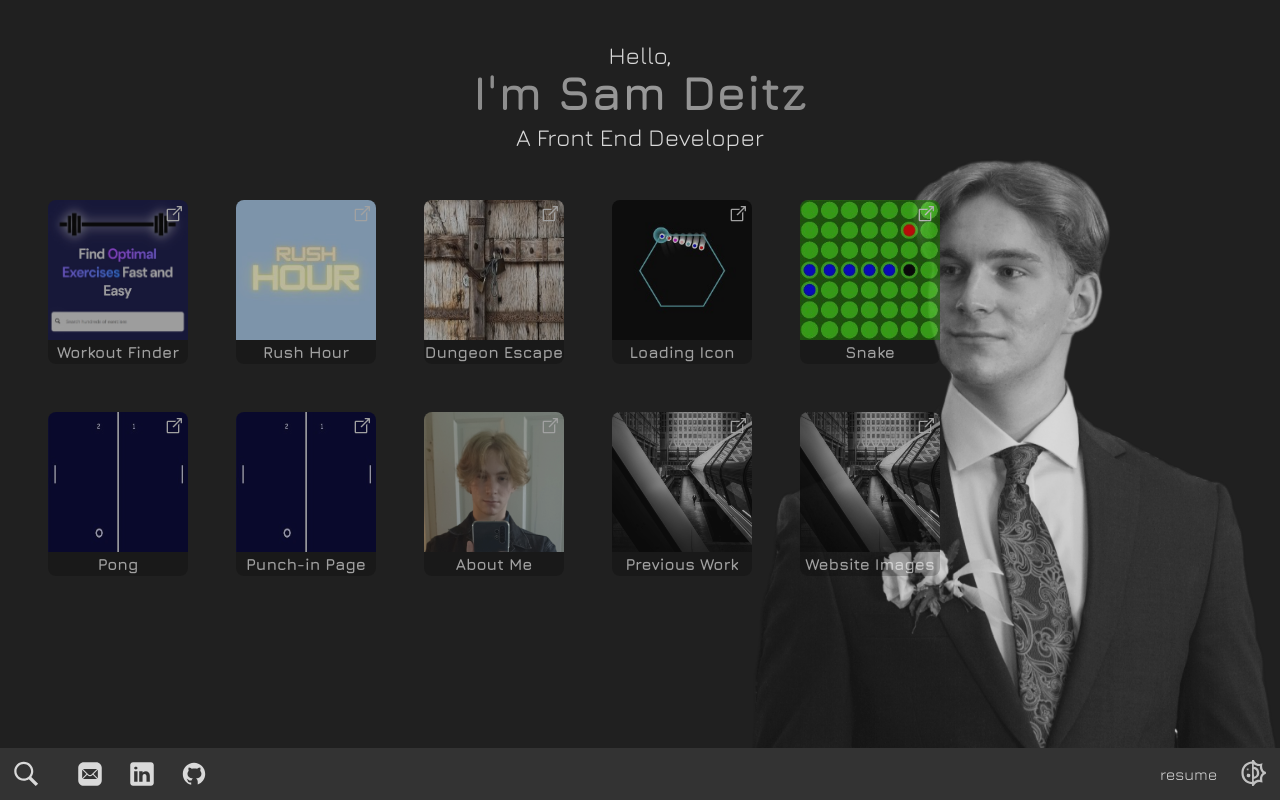
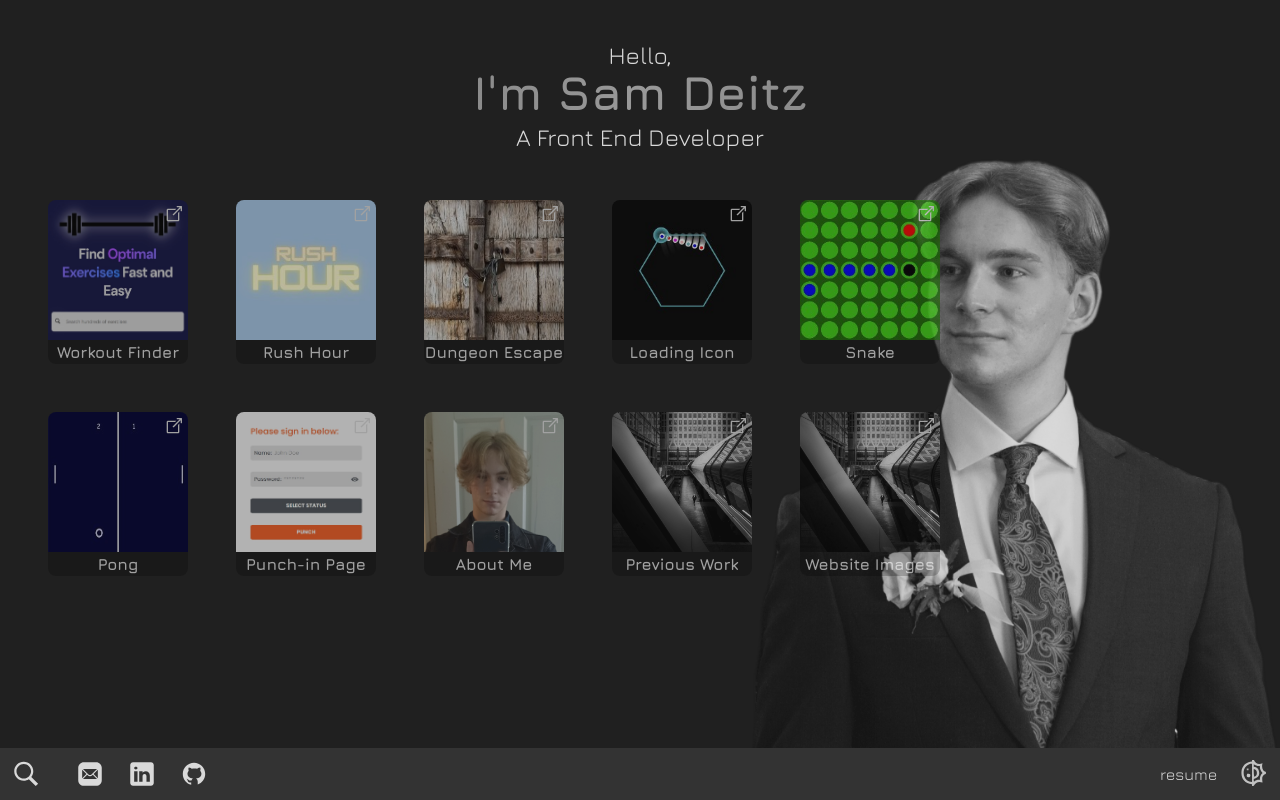
Before and after one commit to samdeitz/personal-portfolio, a React (Vite) app: page / in a window 1280 px wide. Built offline with nearby package versions, Linux system fonts and the light colour scheme.

Commit message:
punch in functionality

```diff
--- a/src/appInfo.js
+++ b/src/appInfo.js
@@ -62,14 +62,14 @@ let projects = {
         repoLink: "https://github.com/samdeitz/pong"
     },
     "Punch-in Page" : {
-        id: 6,
+        id: 7,
         title: "Punch-in Page",
         appImageSrc: "",
-        desktopImageSrc: "pong.jpg",
+        desktopImageSrc: "punch-in.jpg",
         position: "",
         appOverview: "",
         appImpact: "",
-        repoLink: "https://github.com/samdeitz/pong"
+        repoLink: "https://github.com/samdeitz/md-punch-in"
     },
 }
 
--- a/src/components/desktop/AppLayout.jsx
+++ b/src/components/desktop/AppLayout.jsx
@@ -52,6 +52,15 @@ const pongApp = [
         type: "RepoLink"
     },
 ];
+const punchInApp = [
+    {
+        type: "Paragraph",
+        text: "Details Coming soon..."
+    },
+    {
+        type: "RepoLink"
+    },
+];
 const aboutMeApp = [
     // {
     //     type: "HeaderImage"
@@ -86,6 +95,7 @@ export const appLayouts = {
     "Loading Icon": loadingIconApp,
     "Snake": snakeApp,
     "Pong": pongApp,
+    "Punch-in Page": punchInApp,
     "About Me": aboutMeApp,
     "Previous Work": previousWorkApp,
     "Website Images": websiteImagesApp
--- a/src/components/desktop/DesktopApp.jsx
+++ b/src/components/desktop/DesktopApp.jsx
@@ -133,19 +133,17 @@ const DesktopApp = ({ apps }) => {
                             h-full
                             gap-y-1
                         `}>
-                            {currentAppLayout.map((element) => {
+                            {currentAppLayout.map((element, index) => {
                                     return (
                                         <AppElement
                                             element={element}
                                             currentApp={currentApp}
                                             images={imagesByName}
+                                            key={element.type + index}
                                         ></AppElement>
                                     );
                                 })}
                         </VBox>
-
-
-
                     </VBox>
                 </div>
         )}
```
Also changed, not shown: src/assets/icons/appIcons/punch-in.jpg (added).
